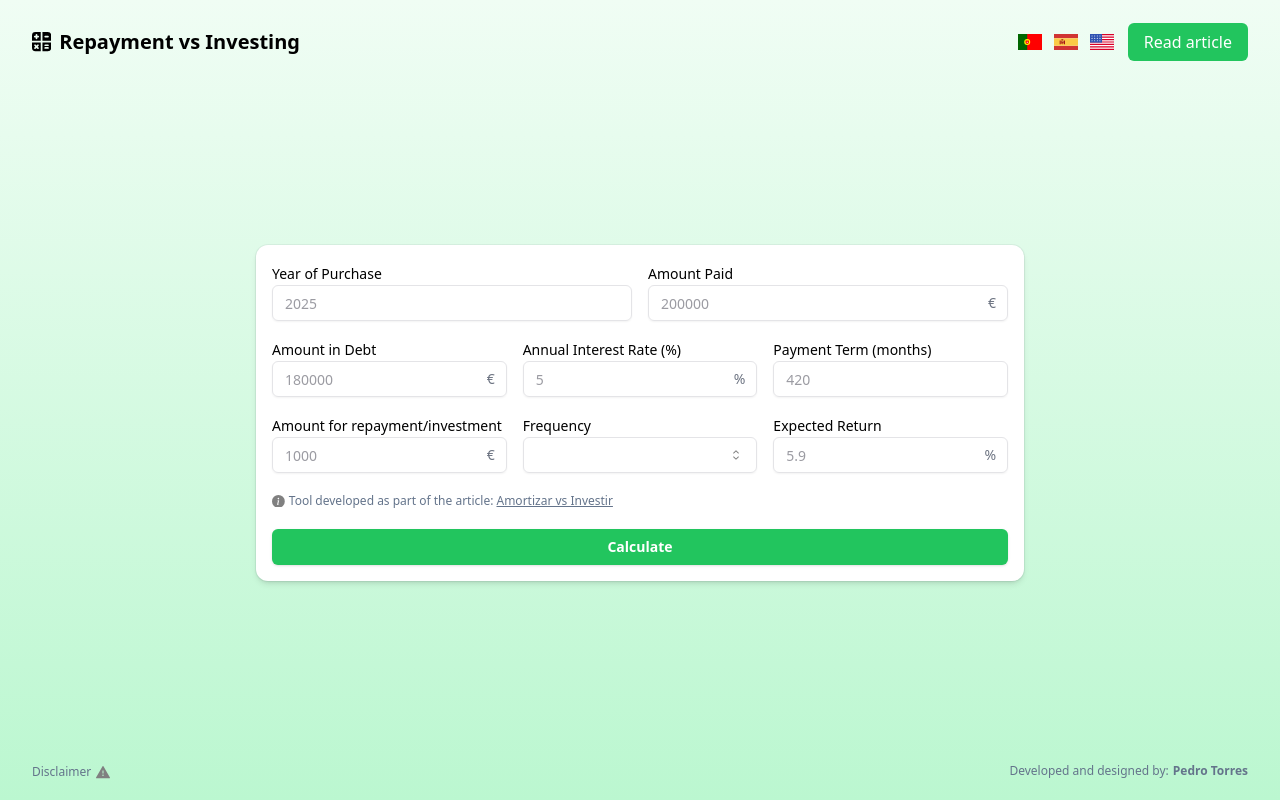
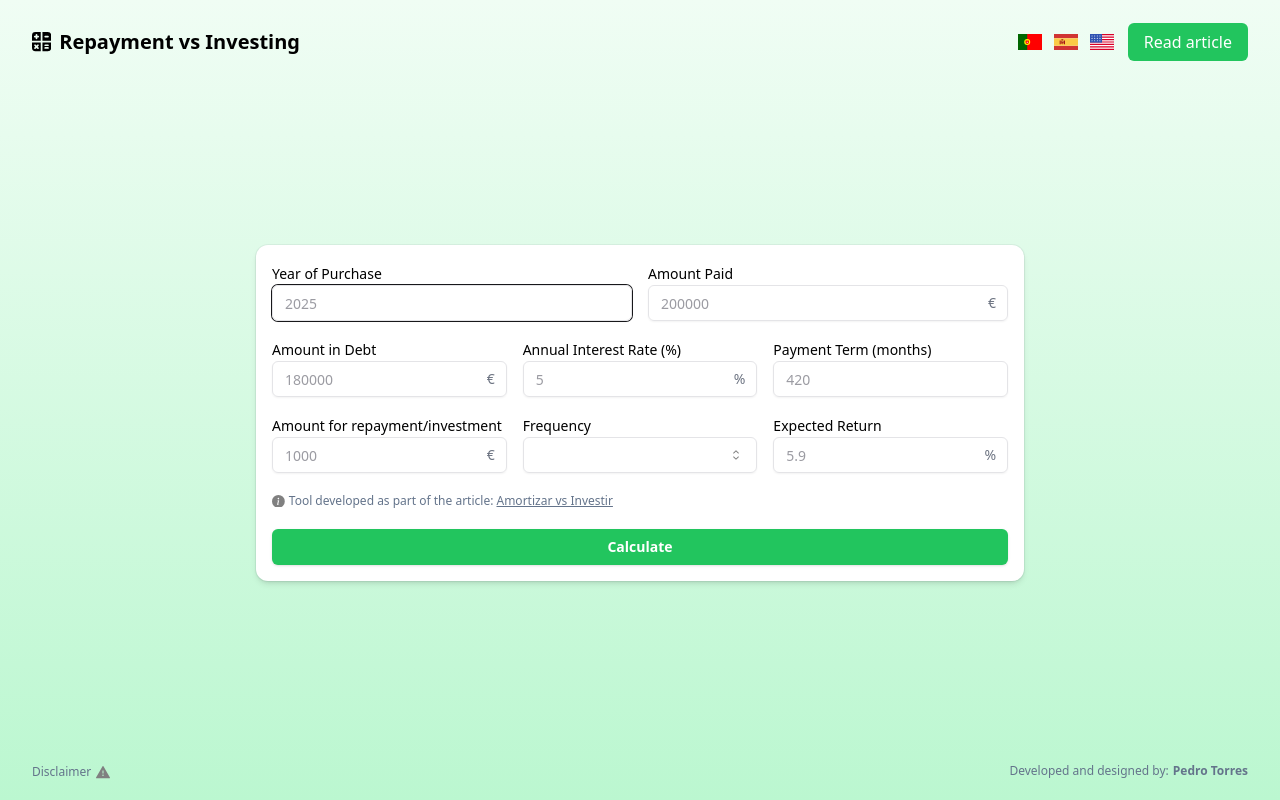
Before and after one commit to pedro-areal-torres/mortgage-repayment-calculator, a React (Vite) app: page / in a window 1280 px wide. Built offline with nearby package versions, Linux system fonts and the light colour scheme.

Commit message:
chore: add autofocus on first input on the form

```diff
--- a/src/components/calculator/form/calculator-form.tsx
+++ b/src/components/calculator/form/calculator-form.tsx
@@ -26,6 +26,7 @@ export default function CalculatorForm() {
             control={form.control}
             placeholder='2025'
             label='Year of Purchase'
+            autoFocus
           />
           <FormInputField
             name='amountPaid'
--- a/src/components/calculator/form/components/form-input-field.tsx
+++ b/src/components/calculator/form/components/form-input-field.tsx
@@ -5,7 +5,7 @@ import { Input } from '@components/ui/input';
 import { cn } from '@lib/tw-merge';
 import { useTranslation } from 'react-i18next';
 
-interface Props {
+interface Props extends React.InputHTMLAttributes<HTMLInputElement> {
   name: string;
   placeholder: string;
   adornment?: string;
@@ -23,6 +23,7 @@ export default function FormFieldWithAdornment({
   step = 'any',
   label,
   type = 'number',
+  ...props
 }: Props) {
   const { t } = useTranslation();
 
@@ -41,6 +42,7 @@ export default function FormFieldWithAdornment({
                 placeholder={placeholder}
                 {...field}
                 className='flex w-full flex-col'
+                {...props}
               />
               {adornment && (
                 <div className='pointer-events-none absolute inset-y-0 right-0 flex items-center pr-3'>
```
